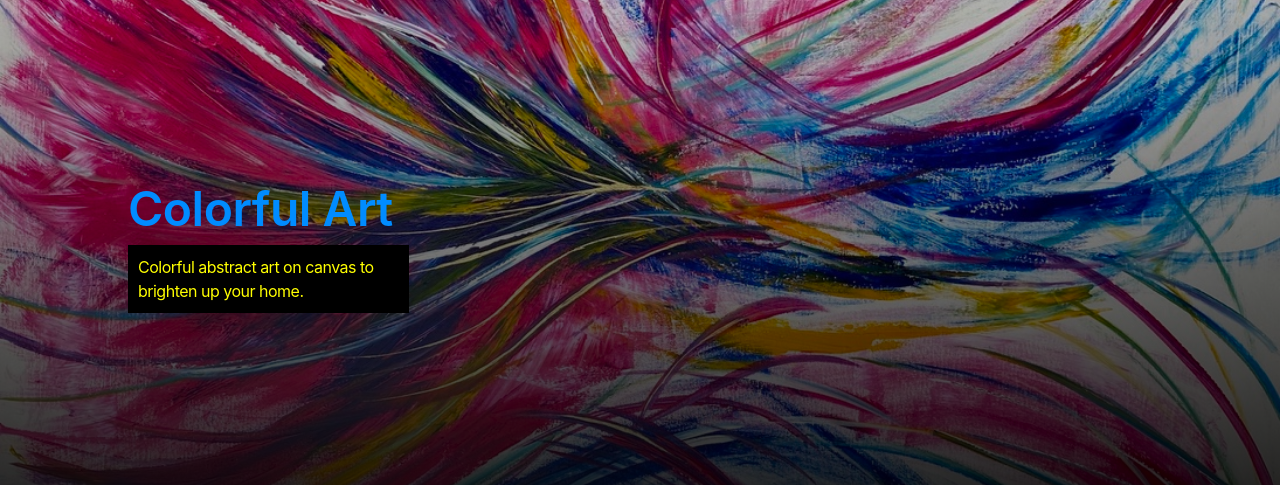
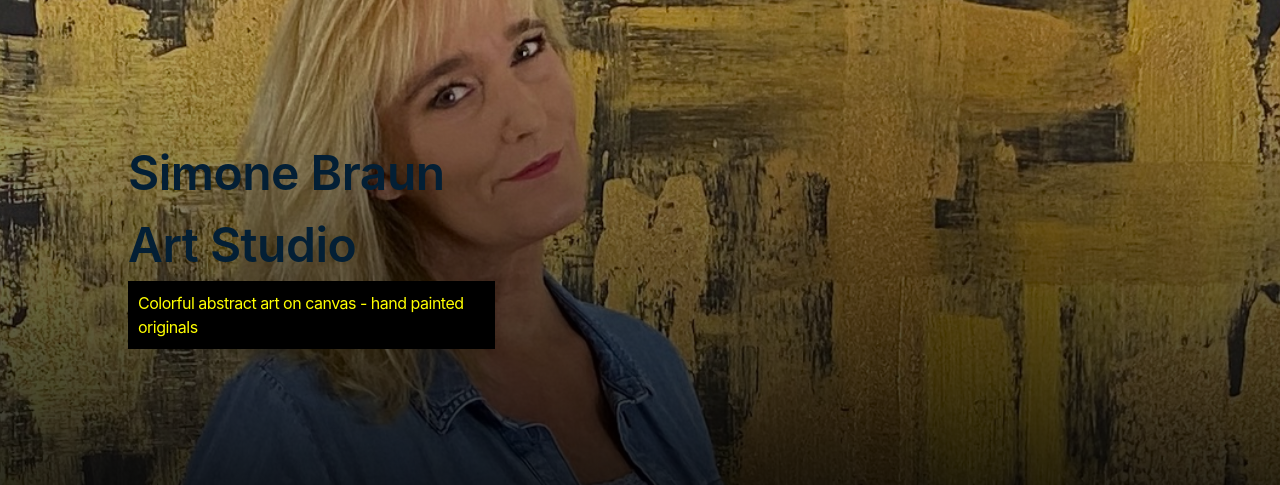
Before and after one commit to simonebraun-art-studio/mycolorfulart.github.io, a plain HTML site: page index.html in a window 1280 px wide. Shown: the part 177-662 px from the top of the page. Drawn offline with Linux system fonts and the light colour scheme.

Commit message:
color change

```diff
--- a/assets/css/style.css
+++ b/assets/css/style.css
@@ -103,7 +103,7 @@ body.page-template-page-fullsingle-me {
       rgba(0, 0, 0, 0) 0%,
       rgba(0, 0, 0, 1) 100%
     ),
-    url("../../images/fl.jpeg");
+    url("../../images/studio1.jpeg");
 
   background-position: center center;
   background-size: cover;
@@ -260,7 +260,7 @@ selektor (wer) {
 }
 */
 h1 {
-  color: rgb(0, 140, 255);
+  color: rgb(3, 31, 53);
 }
 p {
   color: yellow;
--- a/index.html
+++ b/index.html
@@ -49,8 +49,9 @@
 
         <!-- Sag was über Dich -->
         <div class="bio">
-          <h1>Colorful Art</h1>
-          <p>Colorful abstract art on canvas to brighten up your home.</p>
+          <h1>Simone Braun Art Studio</h1>
+          <p>Colorful abstract art on canvas -
+            hand painted originals</p>
         </div>
 
         <div class="network">
```
Also changed, not shown: images/2A74C03F-78D6-46AD-8489-B61C0E9BDC09_1_105_c.jpeg (added), images/studio1.jpeg (added), images/studio2.jpeg (added), images/studio3.jpeg (added), images/studio5.jpeg (added), images/tangle no. 6.jpeg (added), images/wonderland.jpeg (added), 2 other files.
